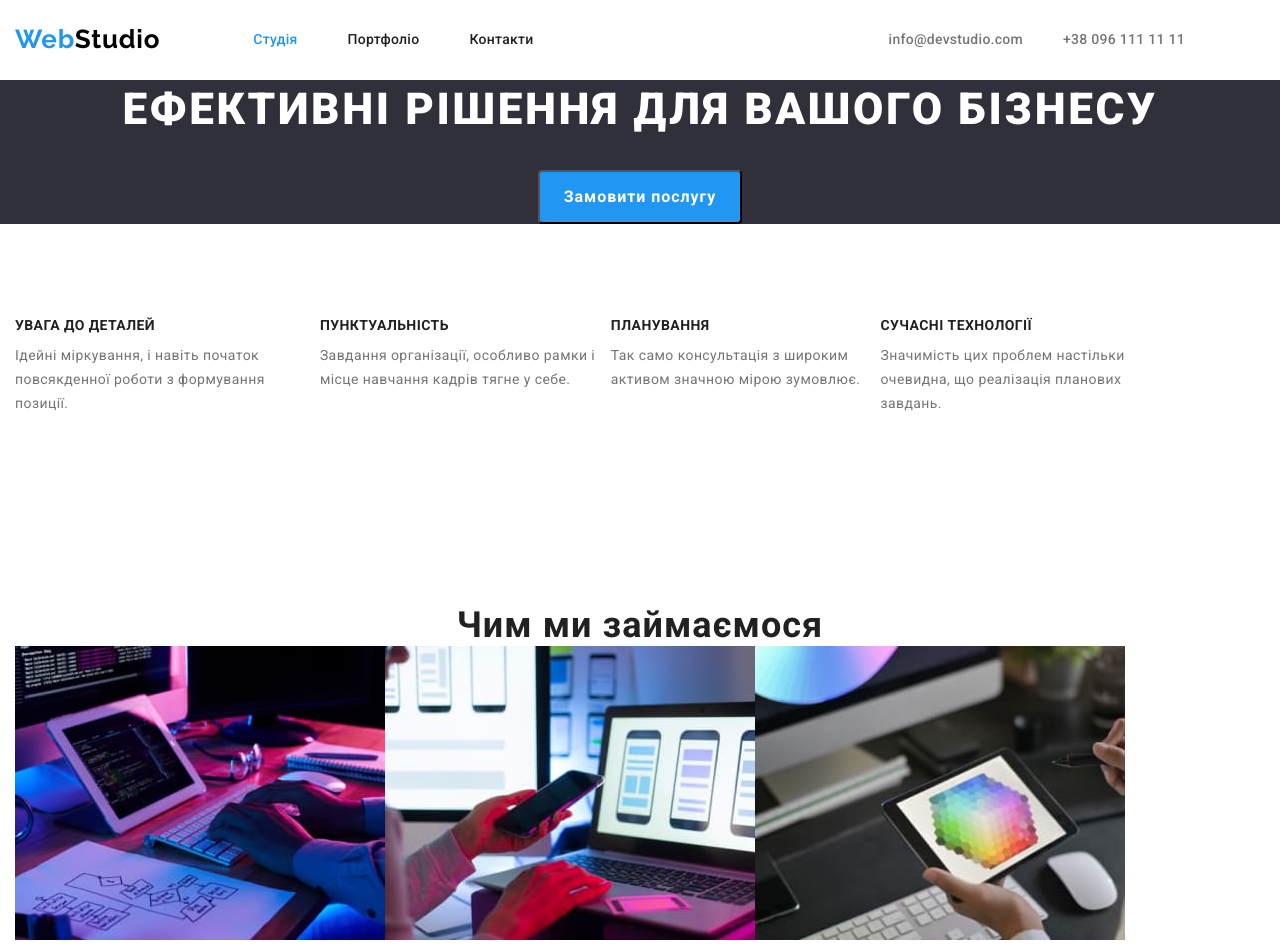
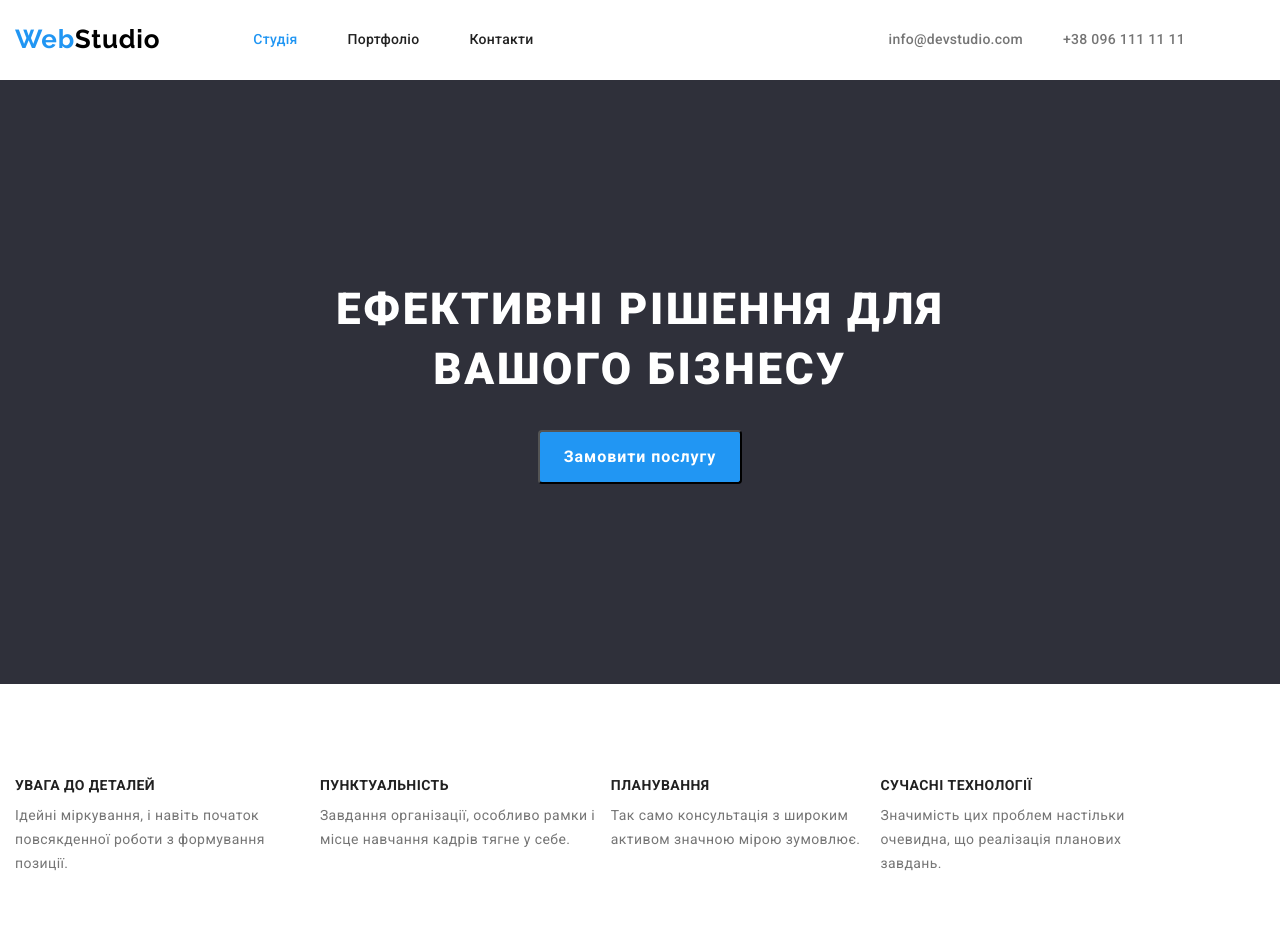
Before and after one commit to VeronikaVS90/goit-markup-hw-03, a plain HTML site: page index.html in a window 1280 px wide. Shown: the top 947 px of the page. Drawn offline with nearby package versions, Linux system fonts and the light colour scheme.

Commit message:
оновила css

```diff
--- a/css/styles.css
+++ b/css/styles.css
@@ -130,7 +130,8 @@ ul {
 /* Стилі для index.html */
 /* Hero */
 .hero-title {
-  margin-bottom: 30px;
+  margin: 0 auto 30px;
+  max-width: 696px;
 
   color: var(--white-color);
 
@@ -142,6 +143,7 @@ ul {
 }
 
 .hero {
+  padding: 200px 0;
   text-align: center;
   background-color: var(--hero-and-footer-bg-color);
 }
@@ -174,6 +176,11 @@ ul {
 }
 
 /* Features */
+
+.section.features {
+  padding-bottom: 0;
+}
+
 .visually-hidden {
   position: absolute;
   white-space: nowrap;
```
